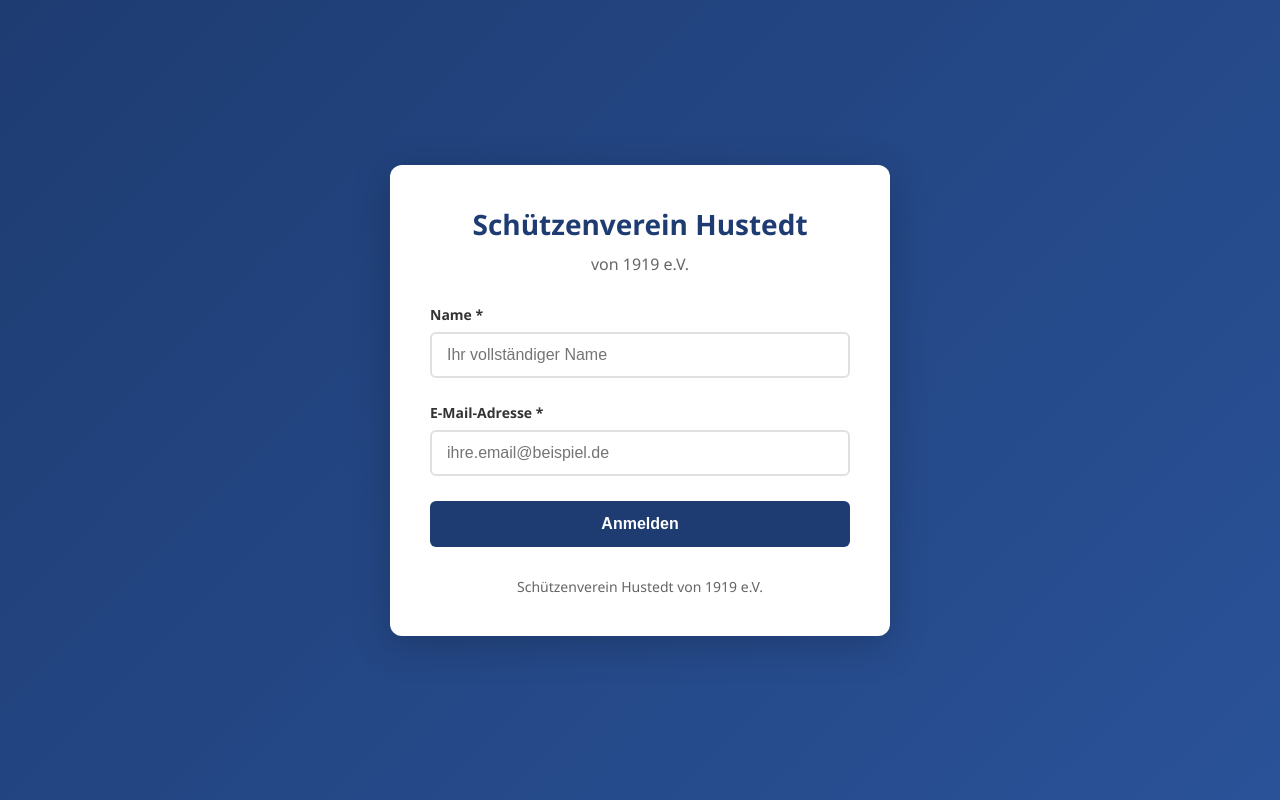
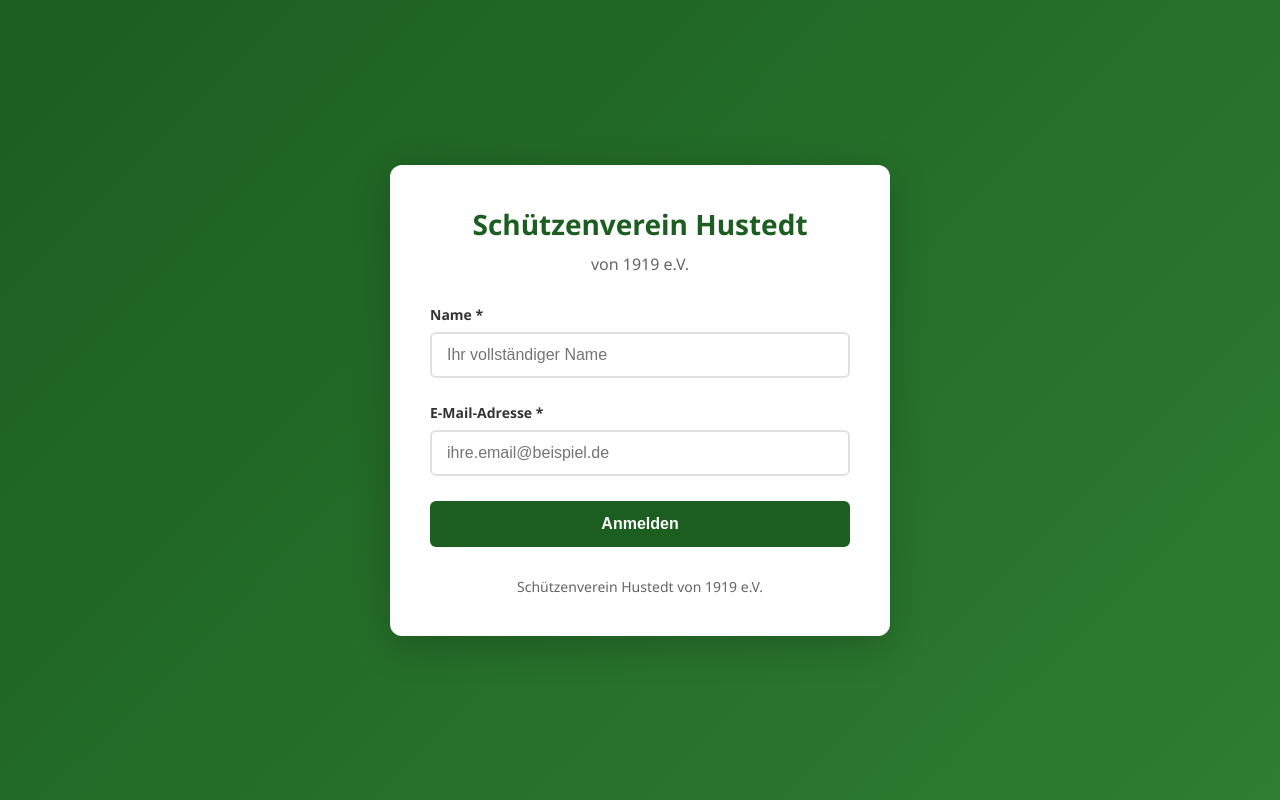
Before and after one commit to Schutzenverein-Hustedt-von-1919-e-V/Mailanmeldung, a plain HTML site: page index.html in a window 1280 px wide. Drawn offline with Linux system fonts and the light colour scheme.

Commit message:
Update index.html
Farbänderung

```diff
--- a/index.html
+++ b/index.html
@@ -13,7 +13,7 @@
 
         body {
             font-family: 'Segoe UI', Tahoma, Geneva, Verdana, sans-serif;
-            background: linear-gradient(135deg, #1e3c72 0%, #2a5298 100%);
+            background: linear-gradient(135deg, #1b5e20 0%, #2e7d32 100%);
             min-height: 100vh;
             display: flex;
             justify-content: center;
@@ -36,7 +36,7 @@
         }
 
         .header h1 {
-            color: #1e3c72;
+            color: #1b5e20;
             font-size: 28px;
             margin-bottom: 10px;
         }
@@ -69,13 +69,13 @@
 
         input:focus {
             outline: none;
-            border-color: #1e3c72;
+            border-color: #2e7d32;
         }
 
         .submit-btn {
             width: 100%;
             padding: 14px;
-            background: #1e3c72;
+            background: #1b5e20;
             color: white;
             border: none;
             border-radius: 6px;
@@ -86,7 +86,7 @@
         }
 
         .submit-btn:hover {
-            background: #2a5298;
+            background: #2e7d32;
         }
 
         .submit-btn:disabled {
@@ -221,3 +221,5 @@
     </script>
 </body>
 </html>
+</body>
+</html>
```
